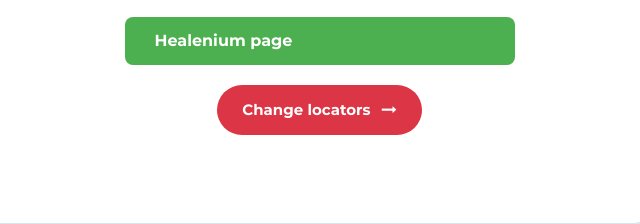
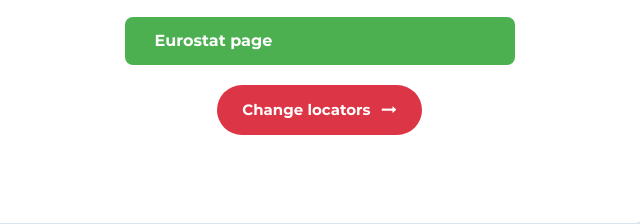
Before and after one commit to ChristosMourgelas/healenium-demo, a plain HTML site: page index.html in a window 1280 px wide. Shown: the part 395-619 px from the top of the page, 577-1217 px from the left. Drawn offline with Linux system fonts and the light colour scheme; a web font is replaced by a local one.

Commit message:
Update index.html

```diff
--- a/index.html
+++ b/index.html
@@ -44,7 +44,7 @@
             </div>
 
             <div class="wrap-input1 validate-input">
-                <a class="input1" id="change_links" href="https://healenium.io/">Healenium page</a>
+                <a class="input1" id="change_links" href="https://ec.europa.eu/eurostat">Eurostat page</a>
             </div>
 
             <div class="container-healenium-form-btn">
```
